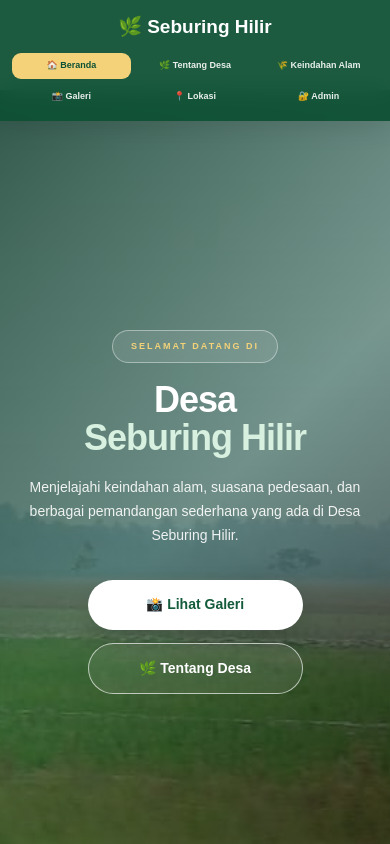
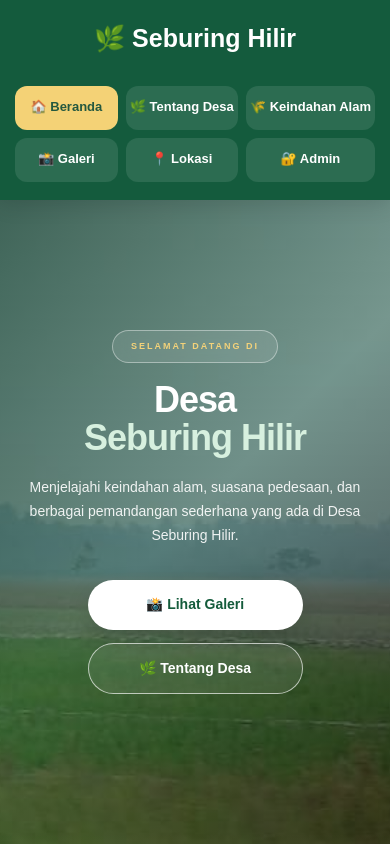
Before and after one commit to ainaaa0/webkeindahandesaseburing, a plain HTML site: page index.html in a window 390 px wide. Shown: the top 844 px of the page. Drawn offline with Linux system fonts and the light colour scheme; no server answers.

```diff
--- a/style.css
+++ b/style.css
@@ -2473,3 +2473,123 @@ img,
 iframe {
     max-width: 100%;
    }
+
+/* =========================================================
+   HEADER HALAMAN DALAM
+   TENTANG • ALAM • GALERI • LOKASI
+   ========================================================= */
+
+/* HEADER */
+body:not(.home-page) header {
+    background: #145b3d;
+    padding: 18px 22px 20px;
+    box-shadow: 0 5px 20px rgba(0, 0, 0, 0.12);
+}
+
+/* LOGO */
+body:not(.home-page) header .logo {
+    color: #ffffff;
+    font-size: 27px;
+    font-weight: 800;
+    text-align: center;
+    margin-bottom: 18px;
+}
+
+/* NAVIGASI */
+body:not(.home-page) header nav {
+    max-width: 900px;
+    margin: 0 auto;
+
+    display: flex;
+    justify-content: center;
+    align-items: center;
+    flex-wrap: wrap;
+
+    gap: 9px;
+}
+
+/* MENU */
+body:not(.home-page) header nav a {
+    display: flex;
+    align-items: center;
+    justify-content: center;
+
+    min-height: 44px;
+    padding: 10px 17px;
+
+    color: #ffffff;
+    background: rgba(255, 255, 255, 0.10);
+
+    border-radius: 13px;
+
+    text-decoration: none;
+    font-size: 14px;
+    font-weight: 700;
+
+    transition: all 0.25s ease;
+}
+
+/* MENU AKTIF */
+body:not(.home-page) header nav a.active {
+    background: #f4d276;
+    color: #24583f;
+}
+
+/* HOVER */
+body:not(.home-page) header nav a:hover {
+    background: rgba(255, 255, 255, 0.18);
+    transform: translateY(-2px);
+}
+
+
+/* =========================================================
+   TAMPILAN HP
+   ========================================================= */
+
+@media (max-width: 768px) {
+
+    body:not(.home-page) header {
+        padding: 17px 15px 18px;
+    }
+
+    body:not(.home-page) header .logo {
+        font-size: 25px;
+        margin-bottom: 16px;
+    }
+
+    body:not(.home-page) header nav {
+        display: grid;
+        grid-template-columns: repeat(3, 1fr);
+        gap: 8px;
+        width: 100%;
+    }
+
+    body:not(.home-page) header nav a {
+        min-height: 44px;
+        padding: 8px 4px;
+
+        border-radius: 12px;
+
+        font-size: 13px;
+        text-align: center;
+        white-space: nowrap;
+    }
+}
+
+
+/* HP KECIL */
+@media (max-width: 380px) {
+
+    body:not(.home-page) header .logo {
+        font-size: 23px;
+    }
+
+    body:not(.home-page) header nav {
+        gap: 6px;
+    }
+
+    body:not(.home-page) header nav a {
+        font-size: 12px;
+        padding: 8px 3px;
+    }
+}
```
